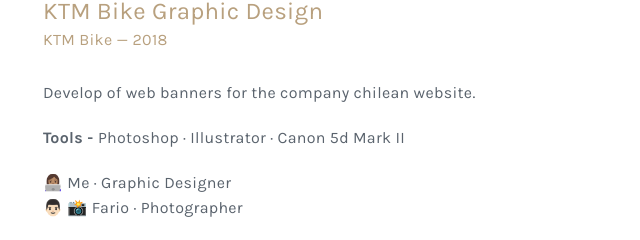
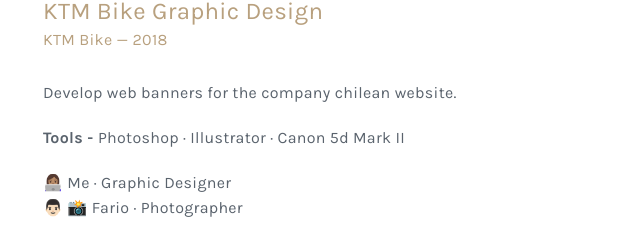
Before and after one commit to maria-otero/portfolio, a plain HTML site: page index.html in a window 1280 px wide. Shown: the part 3813-4053 px from the top of the page, 57-697 px from the left. Drawn offline with Linux system fonts and the light colour scheme; files whose address does not match are found by name.

Commit message:
fix grammar on ktm project

```diff
--- a/index.html
+++ b/index.html
@@ -302,7 +302,7 @@
             <h4>KTM Bike Graphic Design</h4>
             <h6>KTM Bike — 2018</h6>
               <br>
-            <p>Develop of web banners for the company chilean website.</p>
+            <p>Develop web banners for the company chilean website.</p>
               <br>
             <p><span class="bold-text">Tools - </span>Photoshop · Illustrator · Canon 5d Mark II</p>
             <br>
```
